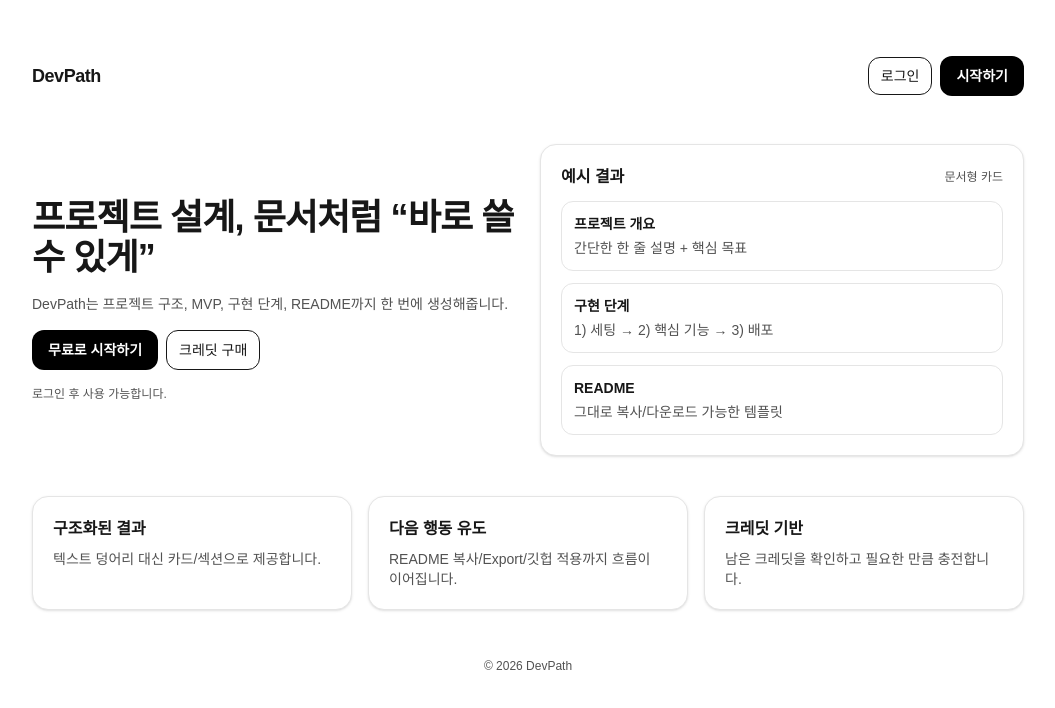
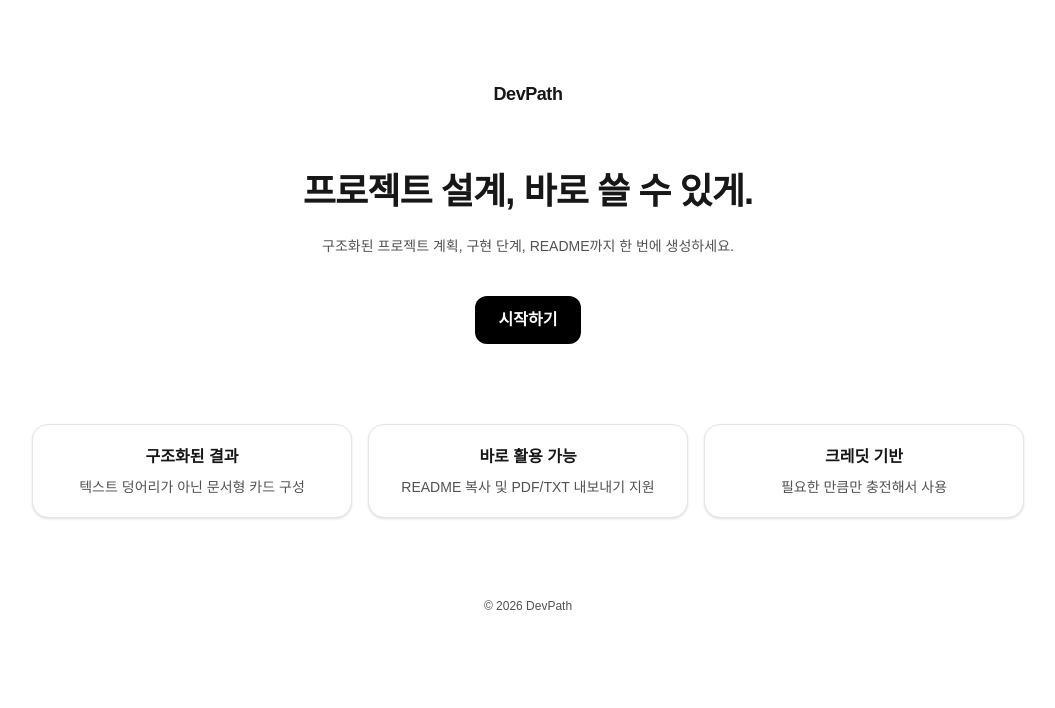
Before and after one commit to RootPark98/devPath, a Next.js app: page / in a window 1280 px wide. Shown: the top 708 px of the page, without its empty margins (112-1167 px from the left). Built offline with nearby package versions, Linux system fonts and the light colour scheme.

Commit message:
update landing page

```diff
--- a/app/page.tsx
+++ b/app/page.tsx
@@ -1,83 +1,57 @@
-// app/page.tsx
 import Link from "next/link";
 
 export default function LandingPage() {
   return (
-    <main className="mx-auto max-w-5xl px-4 py-14">
-      <header className="flex items-center justify-between">
-        <Link href="/" className="text-lg font-semibold tracking-tight">
+    <main className="mx-auto max-w-5xl px-4 py-20">
+      {/* Logo */}
+      <header className="text-center">
+        <h1 className="text-lg font-semibold tracking-tight">
           DevPath
-        </Link>
-        <div className="flex items-center gap-2">
-          <Link href="/login" className="dp-btn">로그인</Link>
-          <Link href="/app" className="dp-btn-primary">시작하기</Link>
-        </div>
+        </h1>
       </header>
 
-      <section className="mt-12 grid gap-6 md:grid-cols-2 md:items-center">
-        <div className="space-y-4">
-          <h1 className="text-4xl font-bold tracking-tight">
-            프로젝트 설계, 문서처럼 “바로 쓸 수 있게”
-          </h1>
-          <p className="text-sm dp-muted">
-            DevPath는 프로젝트 구조, MVP, 구현 단계, README까지 한 번에 생성해줍니다.
-          </p>
+      {/* Hero */}
+      <section className="mt-16 text-center space-y-6">
+        <h2 className="text-4xl font-bold tracking-tight">
+          프로젝트 설계, 바로 쓸 수 있게.
+        </h2>
 
-          <div className="flex flex-wrap gap-2">
-            <Link href="/app" className="dp-btn-primary">무료로 시작하기</Link>
-            <Link href="/billing" className="dp-btn">크레딧 구매</Link>
-          </div>
+        <p className="text-sm dp-muted max-w-md mx-auto">
+          구조화된 프로젝트 계획, 구현 단계, README까지 한 번에 생성하세요.
+        </p>
 
-          <p className="text-xs dp-muted">
-            로그인 후 사용 가능합니다.
+        <div className="pt-4">
+          <Link href="/app" className="dp-btn-primary px-6 py-3 text-base">
+            시작하기
+          </Link>
+        </div>
+      </section>
+
+      {/* Minimal Feature Tease */}
+      <section className="mt-20 grid gap-4 md:grid-cols-3">
+        <div className="dp-card text-center">
+          <div className="dp-card-title">구조화된 결과</div>
+          <p className="mt-2 text-sm dp-muted">
+            텍스트 덩어리가 아닌 문서형 카드 구성
           </p>
         </div>
 
-        <div className="dp-card">
-          <div className="mb-3 flex items-center justify-between">
-            <h3 className="dp-card-title">예시 결과</h3>
-            <span className="text-xs dp-muted">문서형 카드</span>
-          </div>
+        <div className="dp-card text-center">
+          <div className="dp-card-title">바로 활용 가능</div>
+          <p className="mt-2 text-sm dp-muted">
+            README 복사 및 PDF/TXT 내보내기 지원
+          </p>
+        </div>
 
-          <div className="space-y-3 text-sm">
-            <div className="rounded-xl border border-neutral-200 p-3 dark:border-neutral-800">
-              <div className="font-semibold">프로젝트 개요</div>
-              <div className="mt-1 dp-muted">
-                간단한 한 줄 설명 + 핵심 목표
-              </div>
-            </div>
-            <div className="rounded-xl border border-neutral-200 p-3 dark:border-neutral-800">
-              <div className="font-semibold">구현 단계</div>
-              <div className="mt-1 dp-muted">
-                1) 세팅 → 2) 핵심 기능 → 3) 배포
-              </div>
-            </div>
-            <div className="rounded-xl border border-neutral-200 p-3 dark:border-neutral-800">
-              <div className="font-semibold">README</div>
-              <div className="mt-1 dp-muted">
-                그대로 복사/다운로드 가능한 템플릿
-              </div>
-            </div>
-          </div>
+        <div className="dp-card text-center">
+          <div className="dp-card-title">크레딧 기반</div>
+          <p className="mt-2 text-sm dp-muted">
+            필요한 만큼만 충전해서 사용
+          </p>
         </div>
       </section>
 
-      <section className="mt-10 grid gap-4 md:grid-cols-3">
-        <div className="dp-card">
-          <div className="dp-card-title">구조화된 결과</div>
-          <p className="mt-2 text-sm dp-muted">텍스트 덩어리 대신 카드/섹션으로 제공합니다.</p>
-        </div>
-        <div className="dp-card">
-          <div className="dp-card-title">다음 행동 유도</div>
-          <p className="mt-2 text-sm dp-muted">README 복사/Export/깃헙 적용까지 흐름이 이어집니다.</p>
-        </div>
-        <div className="dp-card">
-          <div className="dp-card-title">크레딧 기반</div>
-          <p className="mt-2 text-sm dp-muted">남은 크레딧을 확인하고 필요한 만큼 충전합니다.</p>
-        </div>
-      </section>
-
-      <footer className="mt-12 text-center text-xs dp-muted">
+      <footer className="mt-20 text-center text-xs dp-muted">
         © {new Date().getFullYear()} DevPath
       </footer>
     </main>
```
